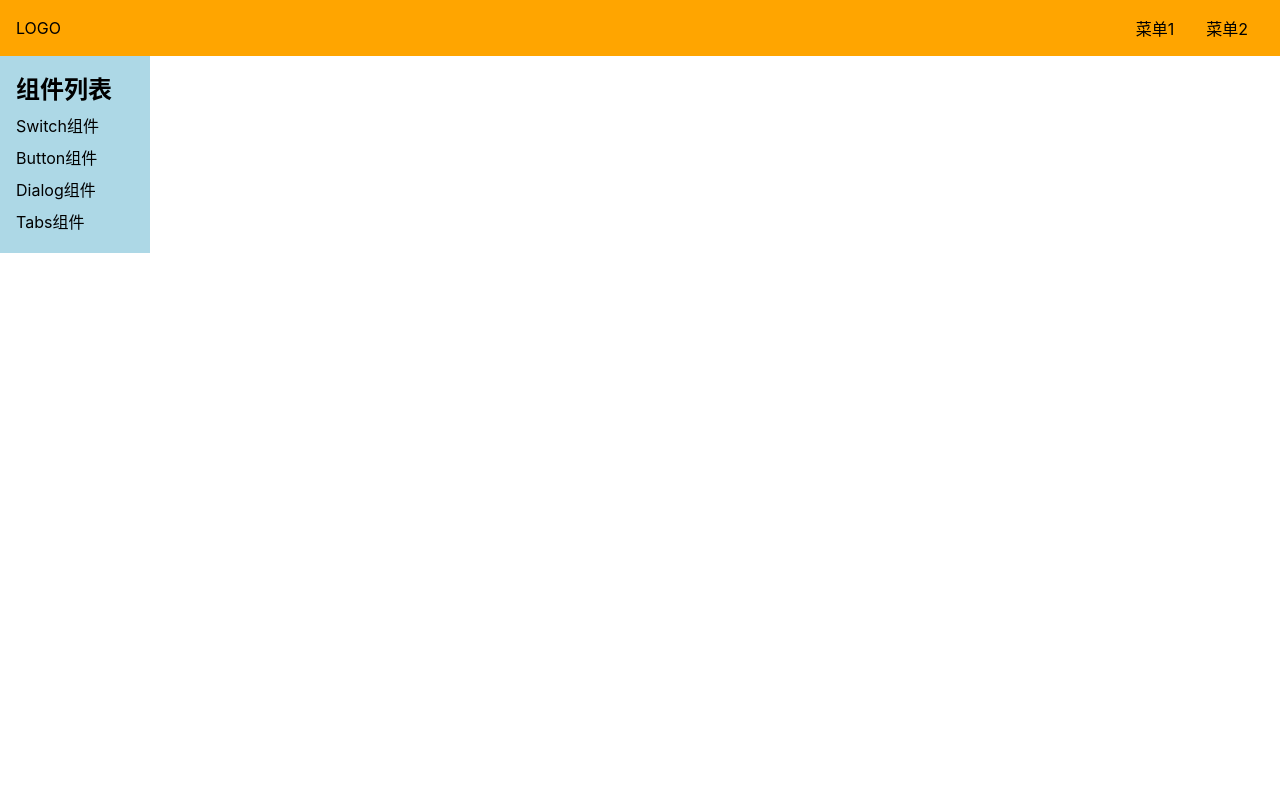
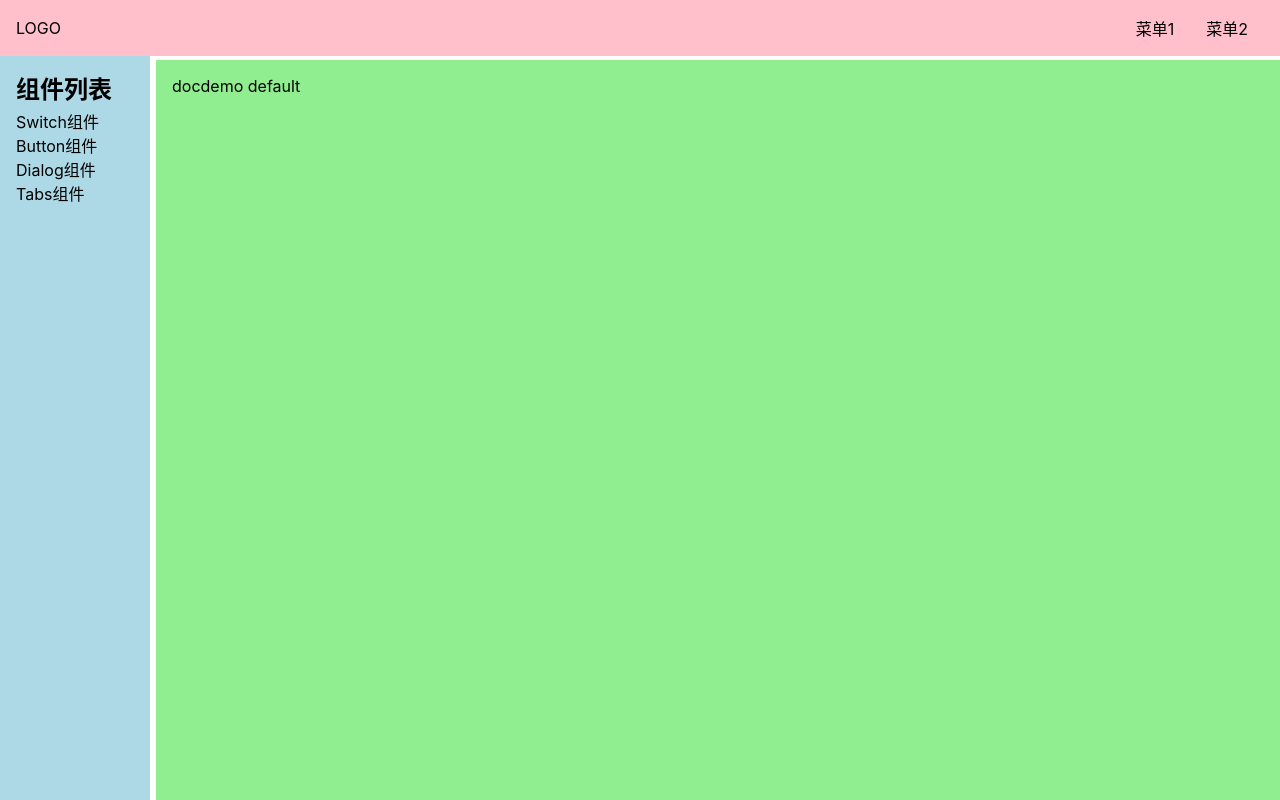
Before and after one commit to rick-yao/easy-ui, a Vue app: page /#/doc in a window 1280 px wide. Built offline with nearby package versions, Linux system fonts and the light colour scheme.

Commit message:
complete basic website

```diff
--- a/src/App.vue
+++ b/src/App.vue
@@ -1,14 +1,21 @@
-<script  lang="ts">
+<script lang="ts">
 import {provide, ref} from 'vue';
+import {router} from './router';
 
 export default {
-  name:'App',
-  setup(){
-    const windowWidth = document.documentElement.clientWidth
-    const asideVisible = ref(windowWidth<=500 ? false :true)
-    provide('asideVisible',asideVisible)
+  name: 'App',
+  setup() {
+    const windowWidth = document.documentElement.clientWidth;
+    const asideVisible = ref(windowWidth <= 500 ? false : true);
+    provide('asideVisible', asideVisible);
+    if (windowWidth <= 500) {
+      router.afterEach(() => {
+        asideVisible.value = false;
+      });
+    }
+
   }
-}
+};
 
 </script>
 
--- /dev/null
+++ b/src/components/Button.vue
@@ -0,0 +1,14 @@
+<template>
+<div>button
+</div>
+</template>
+
+<script>
+export default {
+  name: "Button"
+}
+</script>
+
+<style scoped>
+
+</style>
--- /dev/null
+++ b/src/components/Dialog.vue
@@ -0,0 +1,13 @@
+<template>
+<div>dialog</div>
+</template>
+
+<script>
+export default {
+  name: "Dialog"
+}
+</script>
+
+<style scoped>
+
+</style>
--- /dev/null
+++ b/src/components/DocDemo.vue
@@ -0,0 +1,13 @@
+<template>
+<div>docdemo default</div>
+</template>
+
+<script>
+export default {
+  name: "DocDemo"
+}
+</script>
+
+<style scoped>
+
+</style>
--- /dev/null
+++ b/src/components/Switch.vue
@@ -0,0 +1,14 @@
+<template>
+<div>switch
+</div>
+</template>
+
+<script>
+export default {
+  name: "Switch"
+}
+</script>
+
+<style scoped>
+
+</style>
--- /dev/null
+++ b/src/components/Tabs.vue
@@ -0,0 +1,13 @@
+<template>
+<div>tabs</div>
+</template>
+
+<script>
+export default {
+  name: "Tabs"
+}
+</script>
+
+<style scoped>
+
+</style>
--- a/src/views/Doc.vue
+++ b/src/views/Doc.vue
@@ -1,5 +1,6 @@
 <template>
-  <Topnav/>
+  <div class="layout">
+    <Topnav class="nav"/>
     <div class="content">
       <aside v-if="asideVisible">
         <h2>组件列表</h2>
@@ -18,18 +19,55 @@
           </li>
         </ol>
       </aside>
+      <main>
+        <router-view/>
+      </main>
+    </div>
   </div>
 </template>
 
 <script setup lang="ts">
 import Topnav from './Topnav.vue';
 import {inject, Ref} from 'vue';
-const asideVisible  = inject<Ref<boolean>>('asideVisible')
-console.log(asideVisible?.value+'doc')
+
+const asideVisible = inject<Ref<boolean>>('asideVisible');
+console.log(asideVisible?.value + 'doc');
 
 </script>
 
-<style scoped lang="scss">
+<style scoped lang="scss">.layout {
+  display: flex;
+  flex-direction: column;
+  height: 100vh;
+
+  > .nav {
+    flex-shrink: 0;
+  }
+
+  > .content {
+    flex-grow: 1;
+    padding-top: 60px;
+    padding-left: 156px;
+    @media (max-width: 500px) {
+      padding-left: 0;
+    }
+  }
+}
+
+.content {
+  display: flex;
+
+  > aside {
+    flex-shrink: 0;
+  }
+
+  > main {
+    flex-grow: 1;
+    padding: 16px;
+    background: lightgreen;
+  }
+}
+
 aside {
   background: lightblue;
   width: 150px;
@@ -38,15 +76,18 @@ aside {
   top: 0;
   left: 0;
   padding-top: 70px;
+  height: 100%;
 
   > h2 {
     margin-bottom: 4px;
   }
 
-  > ol {
-    > li {
+  aside {
     padding: 4px 0;
   }
 }
-}
-</style>
+
+
+main {
+  overflow: auto;
+}</style>
--- a/src/views/Topnav.vue
+++ b/src/views/Topnav.vue
@@ -28,31 +28,29 @@ export default {
 
 <style lang="scss" scoped>
 .topnav {
-  background: orange;
+  background: pink;
   display: flex;
   padding: 16px;
-  position: relative;
+  position: fixed;
+  top: 0;
+  left: 0;
+  width: 100%;
   z-index: 10;
   justify-content: center;
   align-items: center;
-
   > .logo {
     max-width: 6em;
     margin-right: auto;
   }
-
   > .menu {
     display: flex;
     white-space: nowrap;
     flex-wrap: nowrap;
-
     > li {
       margin: 0 1em;
     }
   }
-
   > .toggleAside {
-    display: none;
     width: 24px;
     height: 24px;
     background: red;
@@ -60,16 +58,16 @@ export default {
     left: 16px;
     top: 50%;
     transform: translateY(-50%);
+    display: none;
   }
-
   @media (max-width: 500px) {
     > .menu {
       display: none;
     }
     > .logo {
-      margin: 0 auto
+      margin: 0 auto;
     }
-    .toggleAside {
+    > .toggleAside {
       display: inline-block;
     }
   }
```
Also changed, not shown: src/router.ts (+14 -1 lines). Lines whose indentation alone changed are shown as unchanged.
